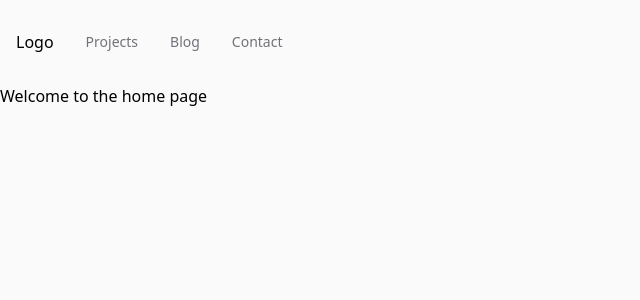
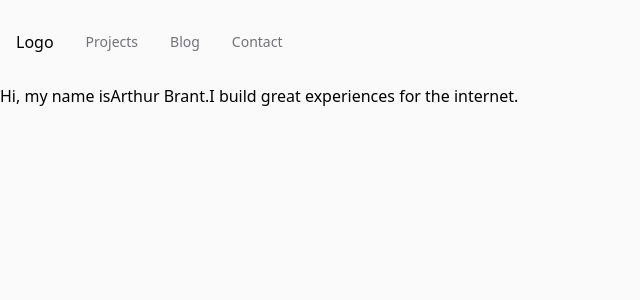
Before and after one commit to brantac/brantac.github.io, a Nuxt app: page / in a window 1280 px wide. Shown: the top 300 px of the page, without its empty margins (0-640 px from the left). Built offline with nearby package versions, Linux system fonts and the light colour scheme.

Commit message:
add hero message to home page

```diff
--- a/pages/index.vue
+++ b/pages/index.vue
@@ -1,6 +1,10 @@
 <template>
     <div>
-        <h1>Welcome to the home page</h1>
+        <h1>
+            <span class="">Hi, my name is</span>
+            <span class="">Arthur Brant.</span>
+            <span class="">I build great experiences for the internet.</span>
+        </h1>
     </div>
 </template>
 
```
